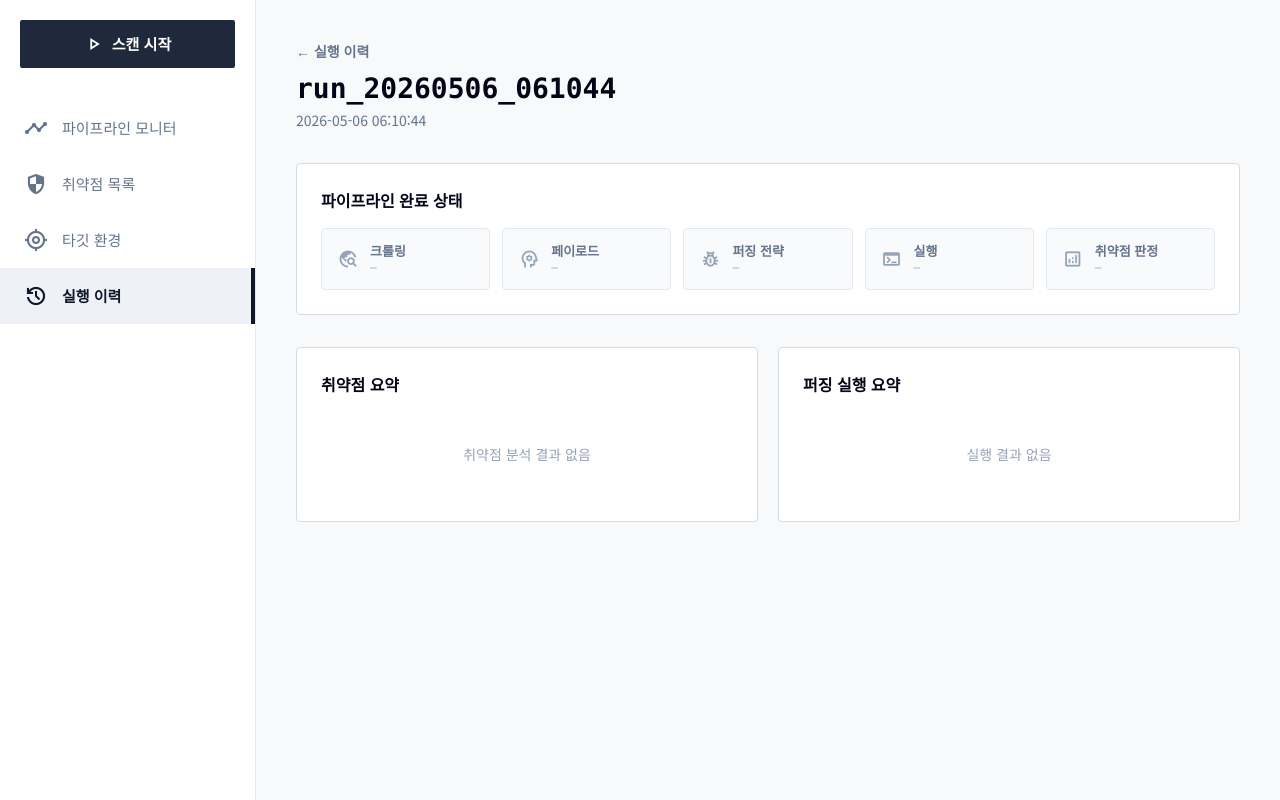
After one commit to wjdqhnam/LADS, a Flask app: a page that uses templates/base.html in a window 1280 px wide. The commit adds this page. Run offline with Flask 3, Linux system fonts and the light colour scheme; some libraries are stand-ins or nearby versions.

Commit message:
로직 수정

```diff
--- a/app.py
+++ b/app.py
@@ -49,6 +49,12 @@ _active_target_key = "primary"
 _current_run_id: str | None = None
 
 app = Flask(__name__)
+# 개발 중 템플릿/정적 파일이 "안 바뀌는" 문제 방지용 설정.
+# - debug가 꺼져 있어도 templates 변경이 즉시 반영되도록 함
+# - 정적 파일 캐시를 줄여(0초) 새로고침 시 바로 반영되도록 함
+app.config["TEMPLATES_AUTO_RELOAD"] = True
+app.config["SEND_FILE_MAX_AGE_DEFAULT"] = 0
+app.jinja_env.auto_reload = True
 _task_lock = threading.Lock()
 _thread_local = threading.local()
 
@@ -544,18 +550,7 @@ def index():
 
 @app.route("/results")
 def results_page():
-    scan_file = _run_path("scan_results.json")
-    if not os.path.exists(scan_file):
-        return render_template("results.html", results=None, total=0, n_vuln=0, rate=0.0)
-    try:
-        with open(scan_file, encoding="utf-8") as f:
-            results = json.load(f)
-    except Exception as exc:
-        return f"결과 파일 읽기 오류: {exc}", 500
-    total = len(results)
-    n_vuln = sum(1 for r in results if r.get("vulnerable"))
-    rate = n_vuln / max(total, 1) * 100
-    return render_template("results.html", results=results, total=total, n_vuln=n_vuln, rate=rate)
+    return redirect("/findings")
 
 
 @app.route("/findings")
@@ -619,12 +614,69 @@ def new_run():
     return redirect("/")
 
 
+@app.route("/runs/<run_id>")
+def run_detail(run_id):
+    run_dir = os.path.join(RUNS_DIR, run_id)
+    if not os.path.isdir(run_dir):
+        return "존재하지 않는 런입니다.", 404
+
+    try:
+        ts = datetime.strptime(run_id, "run_%Y%m%d_%H%M%S").strftime("%Y-%m-%d %H:%M:%S")
+    except Exception:
+        ts = run_id
+
+    files = set(os.listdir(run_dir))
+
+    findings, xss_cnt, sqli_cnt = [], 0, 0
+    if "findings.json" in files:
+        try:
+            with open(os.path.join(run_dir, "findings.json"), encoding="utf-8") as f:
+                findings = json.load(f)
+            xss_cnt = sum(1 for fi in findings if "xss" in (fi.get("vuln_type") or "").lower())
+            sqli_cnt = sum(1 for fi in findings if "sql" in (fi.get("vuln_type") or "").lower())
+        except Exception:
+            pass
+
+    exec_results, exec_ok, exec_timeout, exec_err = [], 0, 0, 0
+    if "execution_results.json" in files:
+        try:
+            with open(os.path.join(run_dir, "execution_results.json"), encoding="utf-8") as f:
+                exec_results = json.load(f)
+            exec_ok = sum(1 for r in exec_results if r.get("error") is None)
+            exec_timeout = sum(1 for r in exec_results if r.get("error") == "timeout")
+            exec_err = sum(1 for r in exec_results if r.get("error") and r.get("error") != "timeout")
+        except Exception:
+            pass
+
+    return render_template(
+        "run_detail.html",
+        run_id=run_id,
+        ts=ts,
+        is_current=(run_id == _current_run_id),
+        has_crawl="crawl_result.json" in files,
+        has_targets="targets.json" in files,
+        has_payload=os.path.exists(PAYLOADS_FILE),
+        has_fuzz="fuzz_tasks.json" in files,
+        has_exec="execution_results.json" in files,
+        has_findings="findings.json" in files,
+        findings=findings,
+        xss_cnt=xss_cnt,
+        sqli_cnt=sqli_cnt,
+        exec_results=exec_results,
+        exec_total=len(exec_results),
+        exec_ok=exec_ok,
+        exec_timeout=exec_timeout,
+        exec_err=exec_err,
+        current_run=_current_run_id,
+    )
+
+
 @app.route("/runs/set/<run_id>", methods=["POST"])
 def set_run(run_id):
     global _current_run_id
     if os.path.isdir(os.path.join(RUNS_DIR, run_id)):
         _current_run_id = run_id
-    return redirect("/runs")
+    return redirect(f"/runs/{run_id}")
 
 
 @app.route("/runs/delete/<run_id>", methods=["POST"])
@@ -644,4 +696,11 @@ if __name__ == "__main__":
     os.makedirs("results", exist_ok=True)
     _init_run()
     print("LADS dashboard: http://localhost:5000")
-    app.run(host="0.0.0.0", port=5000, debug=False, threaded=True)
+    _dev = os.getenv("FLASK_DEBUG", "").lower() in ("1", "true", "yes")
+    app.run(
+        host="0.0.0.0",
+        port=5000,
+        debug=_dev,
+        use_reloader=True,
+        threaded=True,
+    )
--- a/templates/base.html
+++ b/templates/base.html
@@ -49,25 +49,17 @@
 <body class="min-h-screen bg-background text-[15px] text-slate-950 antialiased">
   {% set path = request.path %}
   <nav class="fixed left-0 top-0 z-40 hidden h-full w-64 flex-col border-r border-slate-200 bg-white font-medium text-slate-900 md:flex">
-    <form class="p-5" method="POST" action="/runs/new">
-      <button class="flex h-12 w-full items-center justify-center gap-2 rounded-sm bg-slate-800 text-[15px] font-bold text-white hover:bg-slate-900" type="submit">
-        <span class="material-symbols-outlined text-[20px]">add</span>
-        신규 스캔 시작
-      </button>
-    </form>
+    <div class="p-5">
+      <a class="flex h-12 w-full items-center justify-center gap-2 rounded-sm bg-slate-800 text-[15px] font-bold text-white hover:bg-slate-900" href="/">
+        <span class="material-symbols-outlined text-[20px]">play_arrow</span>
+        스캔 시작
+      </a>
+    </div>
 
     <div class="flex-1 overflow-y-auto py-3">
       <a class="nav-link {% if path == '/' %}nav-active{% endif %}" href="/">
         <span class="material-symbols-outlined">timeline</span>
         파이프라인 모니터
-      </a>
-      <a class="nav-link {% if path == '/results' %}nav-active{% endif %}" href="/results">
-        <span class="material-symbols-outlined">fact_check</span>
-        스캔 결과
-      </a>
-      <a class="nav-link {% if path == '/exec_results' %}nav-active{% endif %}" href="/exec_results">
-        <span class="material-symbols-outlined">terminal</span>
-        실행 결과
       </a>
       <a class="nav-link {% if path == '/findings' %}nav-active{% endif %}" href="/findings">
         <span class="material-symbols-outlined">security</span>
@@ -77,7 +69,7 @@
         <span class="material-symbols-outlined">gps_fixed</span>
         타깃 환경
       </a>
-      <a class="nav-link {% if path == '/runs' %}nav-active{% endif %}" href="/runs">
+      <a class="nav-link {% if path == '/runs' or path.startswith('/runs/') %}nav-active{% endif %}" href="/runs">
         <span class="material-symbols-outlined">history</span>
         실행 이력
       </a>
@@ -95,8 +87,6 @@
     <nav id="mobile-menu" class="hidden border-b border-slate-200 bg-white px-6 py-4 text-[15px] font-bold md:hidden">
       <div class="grid gap-4">
         <a href="/">파이프라인 모니터</a>
-        <a href="/results">스캔 결과</a>
-        <a href="/exec_results">실행 결과</a>
         <a href="/findings">취약점 목록</a>
         <a href="/targets">타깃 환경</a>
         <a href="/runs">실행 이력</a>
--- a/templates/findings.html
+++ b/templates/findings.html
@@ -8,9 +8,9 @@
       <h1 class="text-[30px] font-black leading-tight text-slate-950">취약점 상세 진단 결과</h1>
       <p class="mt-2 font-mono text-[13px] text-slate-500">Run: {{ run_id or '-' }}</p>
     </div>
-    <a class="inline-flex h-11 items-center justify-center gap-2 rounded-sm border border-surface-line bg-white px-5 text-[15px] font-extrabold text-slate-950 hover:bg-slate-50" href="/results">
-      <span class="material-symbols-outlined text-[20px]">fact_check</span>
-      스캔 결과
+    <a class="inline-flex h-11 items-center justify-center gap-2 rounded-sm border border-surface-line bg-white px-5 text-[15px] font-extrabold text-slate-950 hover:bg-slate-50" href="/runs">
+      <span class="material-symbols-outlined text-[20px]">history</span>
+      실행 이력
     </a>
   </div>
 
--- a/templates/index.html
+++ b/templates/index.html
@@ -15,11 +15,11 @@
       </button>
       <button class="action-secondary" id="btn-scan-recrawl" onclick="startScanSkipCrawl()">
         <span class="material-symbols-outlined text-[20px]">refresh</span>
-        크롤 재사용 재스캔
+        재스캔 (크롤링 생략)
       </button>
       <a class="action-secondary" href="/findings">
         <span class="material-symbols-outlined text-[20px]">bug_report</span>
-        취약점 결과
+        취약점 목록
       </a>
     </div>
   </section>
--- /dev/null
+++ b/templates/run_detail.html
@@ -0,0 +1,188 @@
+{% extends "base.html" %}
+{% block title %}LADS - 실행 상세 {{ run_id }}{% endblock %}
+
+{% block content %}
+<section class="flex min-h-[calc(100vh-80px)] flex-col gap-8">
+
+  {# ── 헤더 ── #}
+  <div class="flex flex-col gap-4 md:flex-row md:items-end md:justify-between">
+    <div>
+      <div class="mb-2">
+        <a class="text-[14px] font-bold text-slate-500 hover:text-slate-800" href="/runs">← 실행 이력</a>
+      </div>
+      <h1 class="text-[28px] font-black leading-tight text-slate-950 font-mono">{{ run_id }}</h1>
+      <p class="mt-1 text-[14px] text-slate-500">{{ ts }}</p>
+    </div>
+    {% if not is_current %}
+    <form method="POST" action="/runs/delete/{{ run_id }}" onsubmit="return confirm('이 실행 기록을 삭제할까요?')">
+      <button class="inline-flex h-10 items-center rounded-sm border border-red-200 bg-white px-4 text-[13px] font-extrabold text-error hover:bg-red-50" type="submit">
+        삭제
+      </button>
+    </form>
+    {% endif %}
+  </div>
+
+  {# ── 파이프라인 상태 ── #}
+  <div class="rounded border border-surface-line bg-white p-6">
+    <h2 class="mb-4 text-[16px] font-black text-slate-950">파이프라인 완료 상태</h2>
+    <div class="grid grid-cols-2 gap-3 md:grid-cols-5">
+      {% set steps = [
+        ('크롤링',     has_crawl,    'travel_explore'),
+        ('페이로드',   has_payload,  'psychology'),
+        ('퍼징 전략',  has_fuzz,     'pest_control'),
+        ('실행',       has_exec,     'terminal'),
+        ('취약점 판정',has_findings, 'analytics'),
+      ] %}
+      {% for label, done, icon in steps %}
+      <div class="flex items-center gap-3 rounded border px-4 py-3 {% if done %}border-emerald-200 bg-emerald-50{% else %}border-slate-200 bg-slate-50{% endif %}">
+        <span class="material-symbols-outlined text-[20px] {% if done %}text-emerald-600{% else %}text-slate-400{% endif %}">{{ icon }}</span>
+        <div>
+          <div class="text-[13px] font-extrabold {% if done %}text-emerald-700{% else %}text-slate-500{% endif %}">{{ label }}</div>
+          <div class="font-mono text-[11px] {% if done %}text-emerald-600{% else %}text-slate-400{% endif %}">{% if done %}Done{% else %}—{% endif %}</div>
+        </div>
+      </div>
+      {% endfor %}
+    </div>
+  </div>
+
+  {# ── 요약 카드 ── #}
+  <div class="grid gap-5 md:grid-cols-2">
+    {# 취약점 요약 #}
+    <div class="rounded border border-surface-line bg-white p-6">
+      <h2 class="mb-4 text-[16px] font-black text-slate-950">취약점 요약</h2>
+      {% if has_findings %}
+      <div class="grid grid-cols-3 gap-4">
+        <div class="rounded bg-surface-soft p-4 text-center">
+          <div class="text-[13px] font-bold text-slate-500">전체</div>
+          <div class="mt-2 text-[32px] font-black text-slate-950">{{ findings|length }}</div>
+        </div>
+        <div class="rounded bg-amber-50 p-4 text-center">
+          <div class="text-[13px] font-bold text-amber-700">XSS</div>
+          <div class="mt-2 text-[32px] font-black text-amber-700">{{ xss_cnt }}</div>
+        </div>
+        <div class="rounded bg-red-50 p-4 text-center">
+          <div class="text-[13px] font-bold text-error">SQLi</div>
+          <div class="mt-2 text-[32px] font-black text-error">{{ sqli_cnt }}</div>
+        </div>
+      </div>
+      {% else %}
+      <div class="py-8 text-center text-[14px] text-slate-400">취약점 분석 결과 없음</div>
+      {% endif %}
+    </div>
+
+    {# 실행 요약 #}
+    <div class="rounded border border-surface-line bg-white p-6">
+      <h2 class="mb-4 text-[16px] font-black text-slate-950">퍼징 실행 요약</h2>
+      {% if has_exec %}
+      <div class="grid grid-cols-4 gap-4">
+        <div class="rounded bg-surface-soft p-4 text-center">
+          <div class="text-[13px] font-bold text-slate-500">전체</div>
+          <div class="mt-2 text-[32px] font-black text-slate-950">{{ exec_total }}</div>
+        </div>
+        <div class="rounded bg-emerald-50 p-4 text-center">
+          <div class="text-[13px] font-bold text-emerald-700">성공</div>
+          <div class="mt-2 text-[32px] font-black text-emerald-700">{{ exec_ok }}</div>
+        </div>
+        <div class="rounded bg-amber-50 p-4 text-center">
+          <div class="text-[13px] font-bold text-amber-700">타임아웃</div>
+          <div class="mt-2 text-[32px] font-black text-amber-700">{{ exec_timeout }}</div>
+        </div>
+        <div class="rounded bg-red-50 p-4 text-center">
+          <div class="text-[13px] font-bold text-error">오류</div>
+          <div class="mt-2 text-[32px] font-black text-error">{{ exec_err }}</div>
+        </div>
+      </div>
+      {% else %}
+      <div class="py-8 text-center text-[14px] text-slate-400">실행 결과 없음</div>
+      {% endif %}
+    </div>
+  </div>
+
+  {# ── 취약점 상세 목록 ── #}
+  {% if findings %}
+  <div class="flex min-h-0 flex-col overflow-hidden rounded border border-surface-line bg-white">
+    <div class="border-b border-surface-line bg-surface-soft px-6 py-4">
+      <h2 class="text-[18px] font-black text-slate-950">취약점 상세 목록</h2>
+    </div>
+    <div class="min-h-0 overflow-auto px-6 py-5">
+      <table class="w-full min-w-[1000px] border-separate border-spacing-0 text-left text-[14px]">
+        <thead>
+          <tr class="text-[13px] font-bold text-slate-500">
+            <th class="border-b border-surface-line px-3 pb-3">유형</th>
+            <th class="border-b border-surface-line px-3 pb-3">URL</th>
+            <th class="border-b border-surface-line px-3 pb-3">파라미터</th>
+            <th class="border-b border-surface-line px-3 pb-3">페이로드</th>
+            <th class="border-b border-surface-line px-3 pb-3">상태</th>
+            <th class="border-b border-surface-line px-3 pb-3">근거</th>
+          </tr>
+        </thead>
+        <tbody>
+          {% for f in findings %}
+          <tr class="hover:bg-slate-50">
+            <td class="border-b border-slate-100 px-3 py-3">
+              <span class="rounded px-2 py-1 font-mono text-[12px] font-extrabold
+                {% if 'xss' in (f.vuln_type or '')|lower %}bg-amber-100 text-amber-800
+                {% elif 'sql' in (f.vuln_type or '')|lower %}bg-red-100 text-red-800
+                {% else %}bg-slate-100 text-slate-700{% endif %}">
+                {{ f.vuln_type or '-' }}
+              </span>
+            </td>
+            <td class="max-w-[260px] truncate border-b border-slate-100 px-3 py-3 font-mono text-[12px] text-slate-600" title="{{ f.url }}">{{ f.url or f.point }}</td>
+            <td class="border-b border-slate-100 px-3 py-3 font-mono text-[12px] font-bold">{{ f.param or '-' }}</td>
+            <td class="max-w-[320px] truncate border-b border-slate-100 px-3 py-3 font-mono text-[12px] text-slate-700" title="{{ f.payload }}">{{ f.payload }}</td>
+            <td class="border-b border-slate-100 px-3 py-3 font-mono text-[12px]">{{ f.status or '-' }}</td>
+            <td class="max-w-[300px] truncate border-b border-slate-100 px-3 py-3 text-[13px] text-slate-600" title="{{ f.evidence }}">{{ f.evidence }}</td>
+          </tr>
+          {% endfor %}
+        </tbody>
+      </table>
+    </div>
+  </div>
+  {% endif %}
+
+  {# ── 실행 상세 목록 ── #}
+  {% if exec_results %}
+  <div class="flex min-h-0 flex-col overflow-hidden rounded border border-surface-line bg-white">
+    <div class="border-b border-surface-line bg-surface-soft px-6 py-4">
+      <h2 class="text-[18px] font-black text-slate-950">퍼징 실행 상세</h2>
+    </div>
+    <div class="min-h-0 overflow-auto px-6 py-5">
+      <table class="w-full min-w-[1100px] border-separate border-spacing-0 text-left text-[14px]">
+        <thead>
+          <tr class="text-[13px] font-bold text-slate-500">
+            <th class="border-b border-surface-line px-3 pb-3">ID</th>
+            <th class="border-b border-surface-line px-3 pb-3">포인트</th>
+            <th class="border-b border-surface-line px-3 pb-3">파라미터</th>
+            <th class="border-b border-surface-line px-3 pb-3">위치</th>
+            <th class="border-b border-surface-line px-3 pb-3">유형</th>
+            <th class="border-b border-surface-line px-3 pb-3">페이로드</th>
+            <th class="border-b border-surface-line px-3 pb-3">상태</th>
+            <th class="border-b border-surface-line px-3 pb-3">응답시간</th>
+            <th class="border-b border-surface-line px-3 pb-3">오류</th>
+          </tr>
+        </thead>
+        <tbody>
+          {% for r in exec_results %}
+          <tr class="hover:bg-slate-50 {% if r.error %}bg-red-50{% endif %}">
+            <td class="border-b border-slate-100 px-3 py-3 font-mono text-[12px] text-slate-400">{{ r.id }}</td>
+            <td class="border-b border-slate-100 px-3 py-3 font-mono text-[12px]">{{ r.point }}</td>
+            <td class="border-b border-slate-100 px-3 py-3 font-mono text-[12px] font-bold">{{ r.inject_param or '-' }}</td>
+            <td class="border-b border-slate-100 px-3 py-3 text-[13px]">{{ r.inject_location or '-' }}</td>
+            <td class="border-b border-slate-100 px-3 py-3">
+              {% set vt = (r.meta or {}).get('vuln_type', '') if r.meta else '' %}
+              {% if vt %}<span class="rounded bg-slate-100 px-2 py-1 font-mono text-[11px]">{{ vt }}</span>{% else %}-{% endif %}
+            </td>
+            <td class="max-w-[320px] truncate border-b border-slate-100 px-3 py-3 font-mono text-[12px] text-slate-700" title="{{ r.payload }}">{{ r.payload }}</td>
+            <td class="border-b border-slate-100 px-3 py-3 font-mono text-[12px]">{{ r.status or '-' }}</td>
+            <td class="border-b border-slate-100 px-3 py-3 font-mono text-[12px]">{% if r.elapsed %}{{ "%.3f"|format(r.elapsed) }}s{% else %}-{% endif %}</td>
+            <td class="border-b border-slate-100 px-3 py-3 font-mono text-[12px] text-error">{{ r.error or '' }}</td>
+          </tr>
+          {% endfor %}
+        </tbody>
+      </table>
+    </div>
+  </div>
+  {% endif %}
+
+</section>
+{% endblock %}
```
Also changed, not shown: templates/runs.html (+40 -24 lines).
